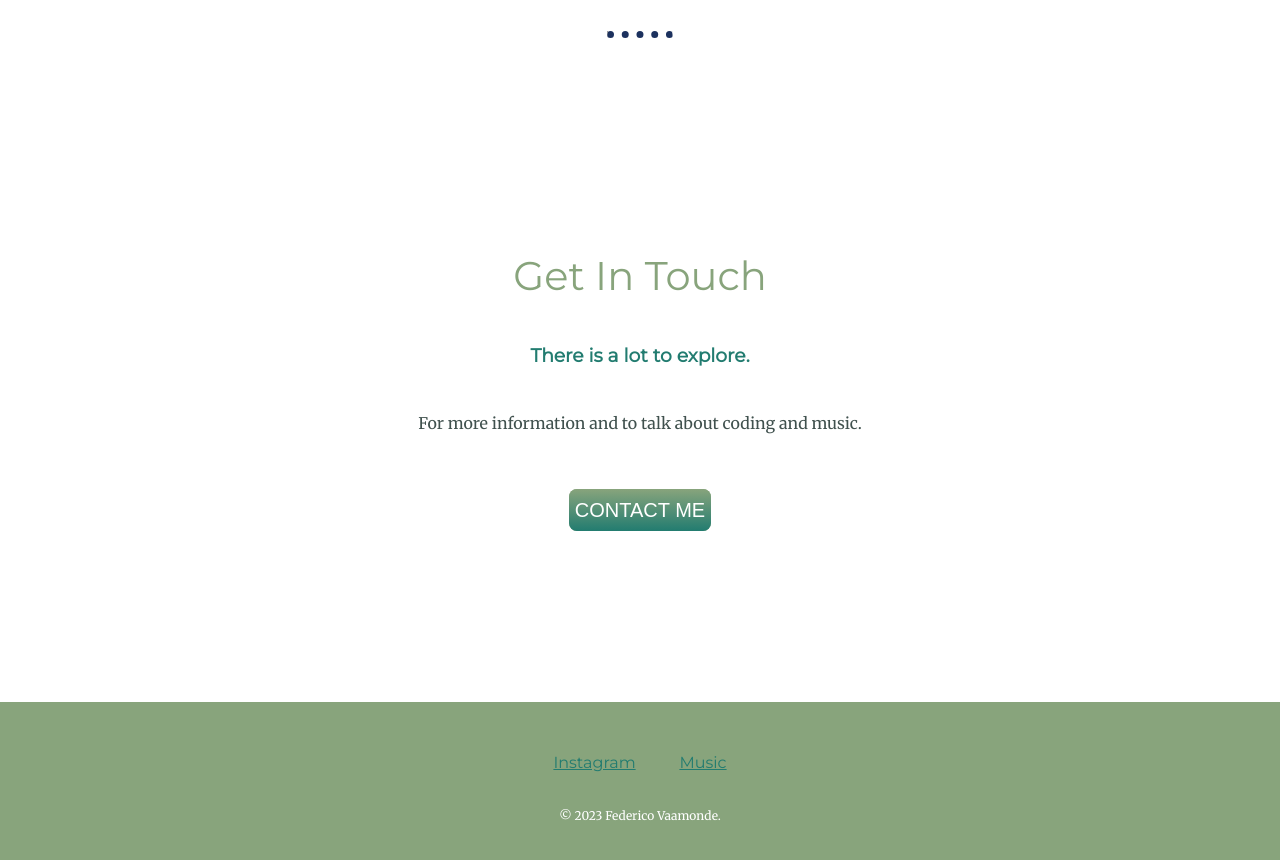
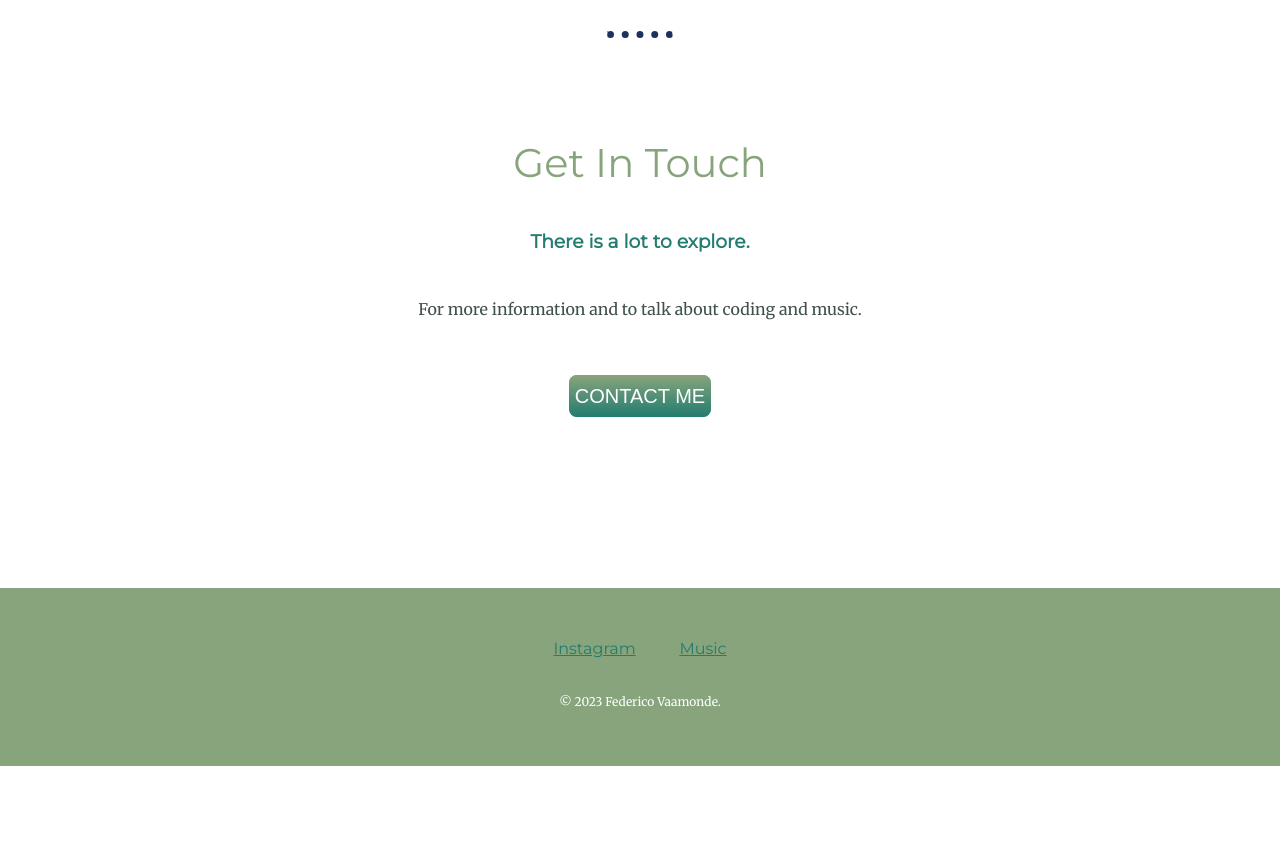
Before and after one commit to fvaamonde/W-Page, a plain HTML site: page index.html in a window 1280 px wide. Shown: the part 2040-2900 px from the top of the page. After the commit the page ends 2806 px from the top, so only its background shows below. Drawn offline with Linux system fonts and the light colour scheme.

Commit message:
Update styles.css

```diff
--- a/css/styles.css
+++ b/css/styles.css
@@ -90,7 +90,7 @@ a:hover {
 
 }
 .contact-me{
-    padding:80px;
+    padding:0 80px 80px 80px;
 }
 .btn {
   background: #88A47C;
```
